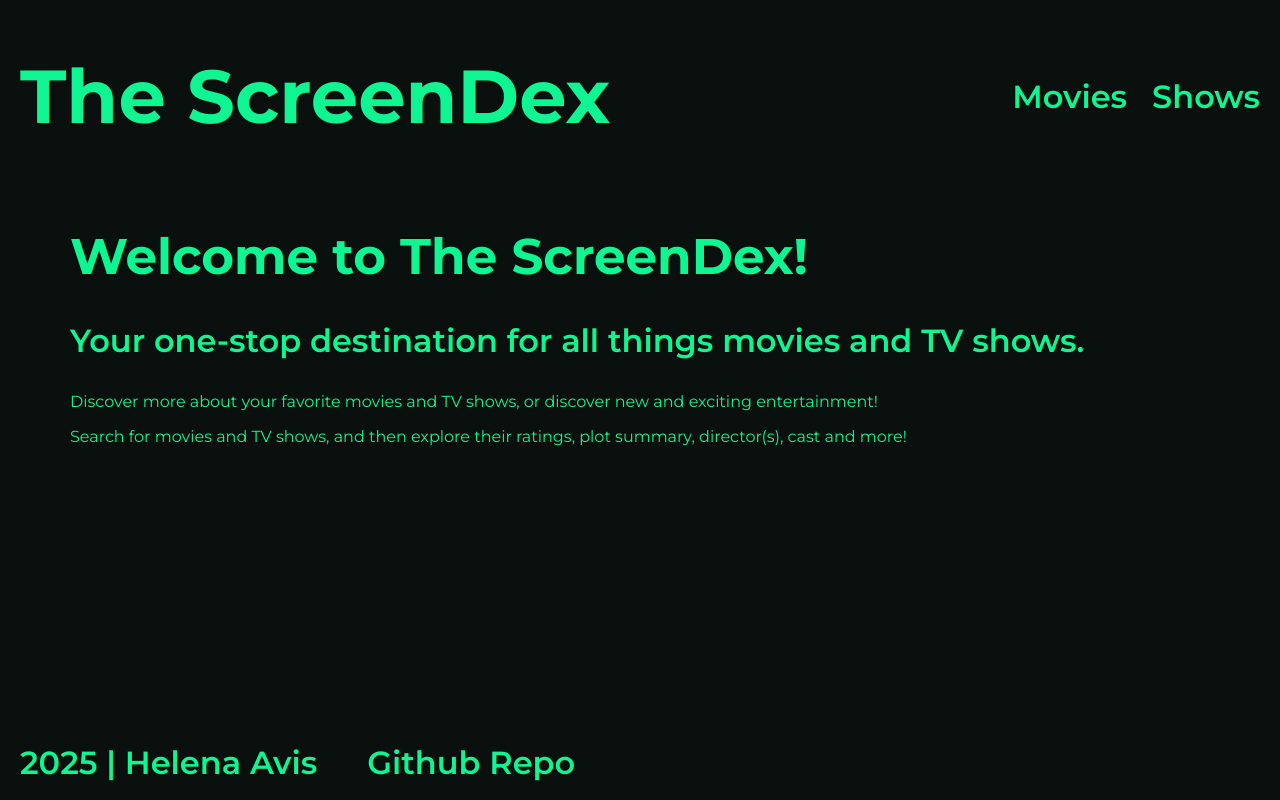
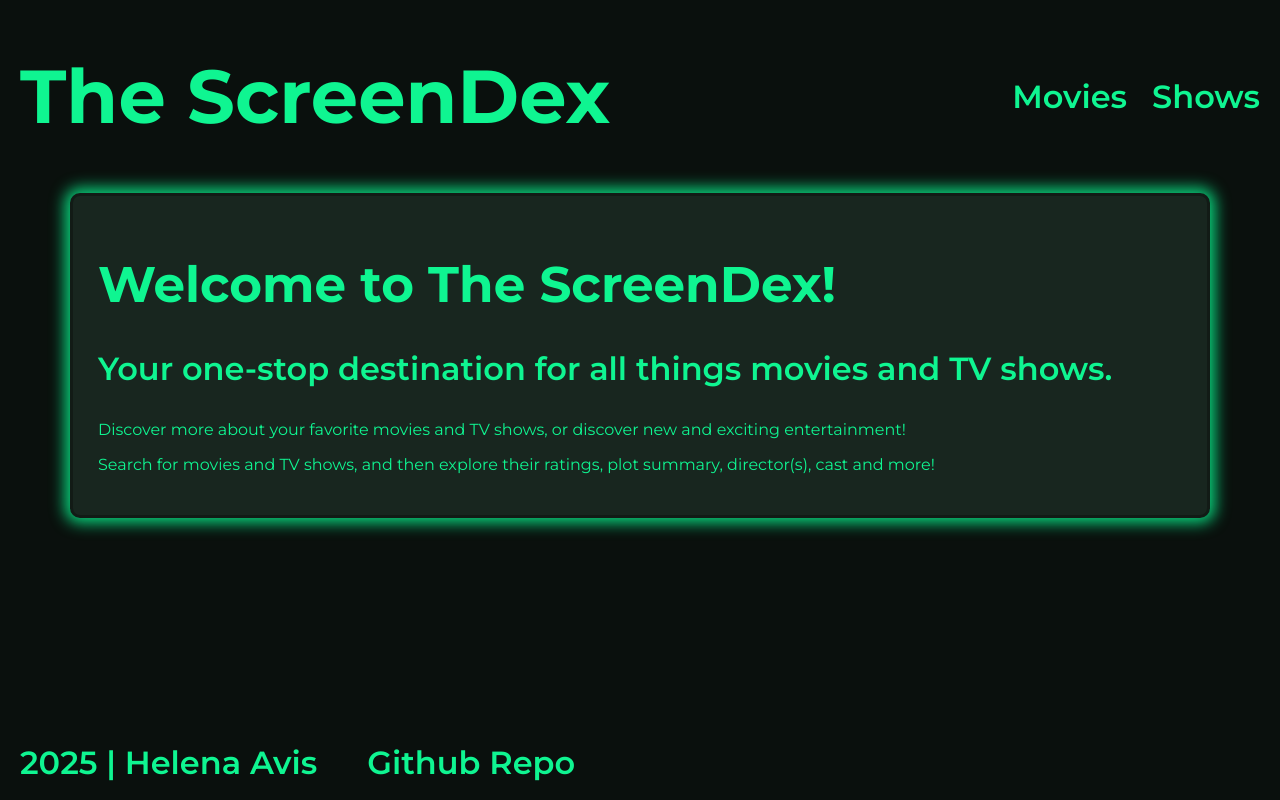
Before and after one commit to HelenaAvis/ScreenDex, a React (Vite) app in the folder ScreenDex/: page / in a window 1280 px wide. Built offline with nearby package versions, Linux system fonts and the light colour scheme.

Commit message:
Added new background colour for main content.

```diff
--- a/ScreenDex/src/components/Card/Card.css
+++ b/ScreenDex/src/components/Card/Card.css
@@ -10,6 +10,7 @@
 
     box-shadow: var(--shadow);
 
+    background-color: var(--color-site-background);
     border: var(--border);
     border-radius: var(--border-radius);
 }
--- a/ScreenDex/src/components/SearchForm/SearchForm.css
+++ b/ScreenDex/src/components/SearchForm/SearchForm.css
@@ -10,7 +10,7 @@
     display: block;
     width: 25%;
     height: 50px;
-    background-color: var(--color-background);
+    background-color: var(--color-site-background);
     border: var(--border);
     border-radius: var(--border-radius);
     color: var(--color-primary);
@@ -23,7 +23,7 @@
     width: 70%;
     height: 43px;
     padding: 0px 10px;
-    background-color: var(--color-background);
+    background-color: var(--color-site-background);
     border: var(--border);
     border-radius: var(--border-radius);
 
--- a/ScreenDex/src/css/global.css
+++ b/ScreenDex/src/css/global.css
@@ -4,7 +4,7 @@ body {
     margin: 0;
     padding: 0;
     font-family: var(--font-family);
-    background-color: var(--color-background);
+    background-color: var(--color-site-background);
 }
 
 #root {
@@ -16,6 +16,12 @@ body {
 
 .main {
     margin: 0px 50px;
+    padding: 25px;
+    background-color: var(--color-main-background);
+    border: 3px solid var(--color-main-border);
+    border-radius: var(--border-radius);
+
+    box-shadow: var(--shadow);
 }
 
 .text--heading {
--- a/ScreenDex/src/css/variables.css
+++ b/ScreenDex/src/css/variables.css
@@ -1,7 +1,10 @@
 @import url('https://fonts.googleapis.com/css2?family=Montserrat:ital,wght@0,100..900;1,100..900&family=Open+Sans:ital,wght@0,300..800;1,300..800&family=Roboto:ital,wght@0,100..900;1,100..900&display=swap');
 
 :root {
-    --color-background: #0a100d;
+    --color-site-background: #0a100d;
+    --color-main-background: #18261f;
+    --color-main-border: #121b16;
+
     --color-primary: #0ff591;
     --color-accent: #09d77e;
 
```
